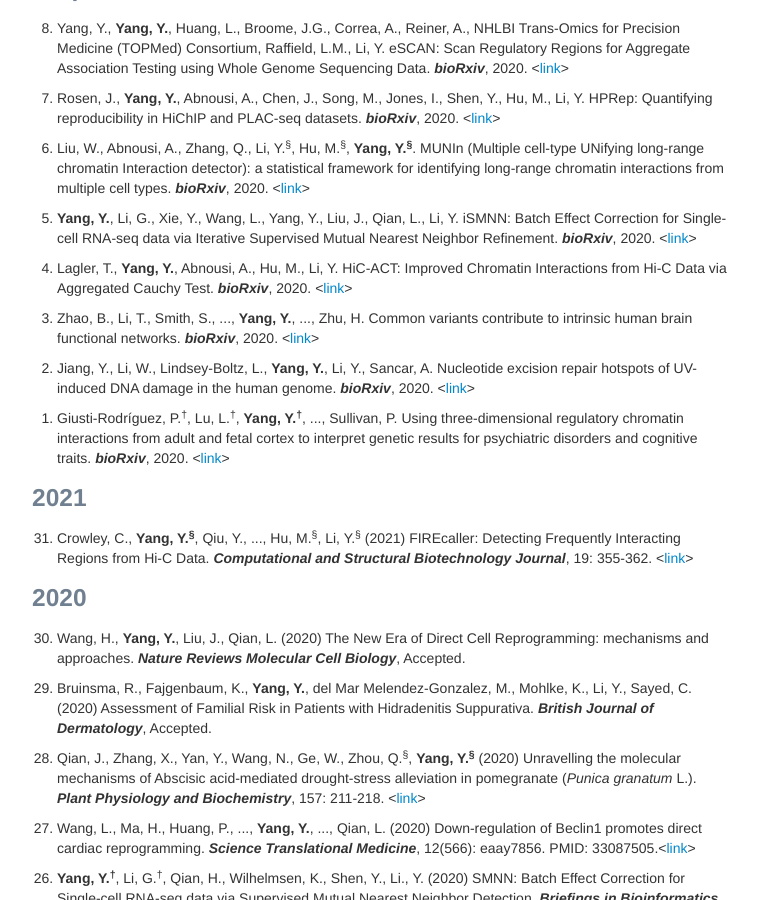
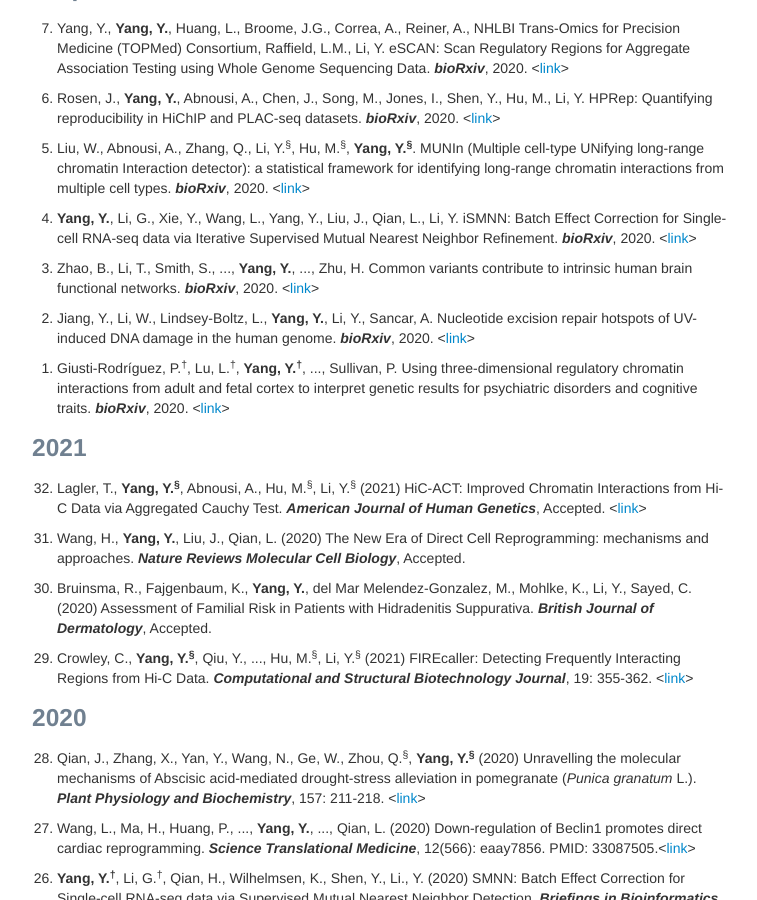
Before and after one commit to yycunc/yycunc.github.io, a Jekyll site: the page built from pages/pubs.md, in a window 1280 px wide and 900 px high, scrolled down 276 px. Shown: the whole window, without its empty margins (258-1015 px from the left). Built offline with Jekyll 4.4.1, drawn with Linux system fonts in a browser that asks for light colours; part of the change alters nothing that is shown.

Commit message:
Update pubs.md

```diff
--- a/pages/pubs.md
+++ b/pages/pubs.md
@@ -14,15 +14,13 @@ title: Yuchen Yang's publications
 &dagger; indicates co-first authors; &sect; indicates co-corresponding authors.
 
 ### Preprint
-<ol start="8"> <li> Yang, Y., <b>Yang, Y.</b>, Huang, L., Broome, J.G., Correa, A., Reiner, A., NHLBI Trans-Omics for Precision Medicine (TOPMed) Consortium, Raffield, L.M., Li, Y. eSCAN: Scan Regulatory Regions for Aggregate Association Testing using Whole Genome Sequencing Data. <i><b>bioRxiv</b></i>, 2020. <<a href="https://www.biorxiv.org/content/10.1101/2020.11.30.405266v1">link</a>></li></ol>
+<ol start="7"> <li> Yang, Y., <b>Yang, Y.</b>, Huang, L., Broome, J.G., Correa, A., Reiner, A., NHLBI Trans-Omics for Precision Medicine (TOPMed) Consortium, Raffield, L.M., Li, Y. eSCAN: Scan Regulatory Regions for Aggregate Association Testing using Whole Genome Sequencing Data. <i><b>bioRxiv</b></i>, 2020. <<a href="https://www.biorxiv.org/content/10.1101/2020.11.30.405266v1">link</a>></li></ol>
 
-<ol start="7"> <li> Rosen, J., <b>Yang, Y.</b>, Abnousi, A., Chen, J., Song, M., Jones, I., Shen, Y., Hu, M., Li, Y. HPRep: Quantifying reproducibility in HiChIP and PLAC-seq datasets. <i><b>bioRxiv</b></i>, 2020. <<a href="https://www.biorxiv.org/content/10.1101/2020.11.23.394239v1">link</a>></li></ol>
+<ol start="6"> <li> Rosen, J., <b>Yang, Y.</b>, Abnousi, A., Chen, J., Song, M., Jones, I., Shen, Y., Hu, M., Li, Y. HPRep: Quantifying reproducibility in HiChIP and PLAC-seq datasets. <i><b>bioRxiv</b></i>, 2020. <<a href="https://www.biorxiv.org/content/10.1101/2020.11.23.394239v1">link</a>></li></ol>
 
-<ol start="6"> <li> Liu, W., Abnousi, A., Zhang, Q., Li, Y.<sup>&sect;</sup>, Hu, M.<sup>&sect;</sup>, <b>Yang, Y.<sup>&sect;</sup></b>. MUNIn (Multiple cell-type UNifying long-range chromatin Interaction detector): a statistical framework for identifying long-range chromatin interactions from multiple cell types. <i><b>bioRxiv</b></i>, 2020. <<a href="https://www.biorxiv.org/content/10.1101/2020.11.12.380782v1">link</a>></li></ol>
+<ol start="5"> <li> Liu, W., Abnousi, A., Zhang, Q., Li, Y.<sup>&sect;</sup>, Hu, M.<sup>&sect;</sup>, <b>Yang, Y.<sup>&sect;</sup></b>. MUNIn (Multiple cell-type UNifying long-range chromatin Interaction detector): a statistical framework for identifying long-range chromatin interactions from multiple cell types. <i><b>bioRxiv</b></i>, 2020. <<a href="https://www.biorxiv.org/content/10.1101/2020.11.12.380782v1">link</a>></li></ol>
 
-<ol start="5"> <li> <b>Yang, Y.</b>, Li, G., Xie, Y., Wang, L., Yang, Y., Liu, J., Qian, L., Li, Y. iSMNN: Batch Effect Correction for Single-cell RNA-seq data via Iterative Supervised Mutual Nearest Neighbor Refinement. <i><b>bioRxiv</b></i>, 2020. <<a href="https://www.biorxiv.org/content/10.1101/2020.11.09.375659v1?rss=1">link</a>></li></ol>
-
-<ol start="4"> <li> Lagler, T., <b>Yang, Y.</b>, Abnousi, A., Hu, M., Li, Y. HiC-ACT: Improved Chromatin Interactions from Hi-C Data via Aggregated Cauchy Test. <i><b>bioRxiv</b></i>, 2020. <<a href="https://www.biorxiv.org/content/10.1101/2020.10.28.359869v1">link</a>></li></ol>
+<ol start="4"> <li> <b>Yang, Y.</b>, Li, G., Xie, Y., Wang, L., Yang, Y., Liu, J., Qian, L., Li, Y. iSMNN: Batch Effect Correction for Single-cell RNA-seq data via Iterative Supervised Mutual Nearest Neighbor Refinement. <i><b>bioRxiv</b></i>, 2020. <<a href="https://www.biorxiv.org/content/10.1101/2020.11.09.375659v1?rss=1">link</a>></li></ol>
 
 <ol start="3"> <li> Zhao, B., Li, T., Smith, S., ..., <b>Yang, Y.</b>, ..., Zhu, H. Common variants contribute to intrinsic human brain functional networks. <i><b>bioRxiv</b></i>, 2020. <<a href="https://www.biorxiv.org/content/10.1101/2020.07.30.229914v2.full">link</a>></li></ol>
 
@@ -31,13 +29,15 @@ title: Yuchen Yang's publications
 <ol start="1"> <li>Giusti-Rodríguez, P.<sup>&dagger;</sup>, Lu, L.<sup>&dagger;</sup>, <b>Yang, Y.<sup>&dagger;</sup></b>, ..., Sullivan, P. Using three-dimensional regulatory chromatin interactions from adult and fetal cortex to interpret genetic results for psychiatric disorders and cognitive traits. <i><b>bioRxiv</b></i>, 2020. <<a href="https://www.biorxiv.org/content/10.1101/406330v1.full">link</a>></li></ol>
 
 ### 2021
-<ol start="31"> <li>Crowley, C., <b>Yang, Y.<sup>&sect;</sup></b>, Qiu, Y., ..., Hu, M.<sup>&sect;</sup>, Li, Y.<sup>&sect;</sup> (2021) FIREcaller: Detecting Frequently Interacting Regions from Hi-C Data. <i><b>Computational and Structural Biotechnology Journal</b></i>, 19: 355-362. <<a href="https://www.sciencedirect.com/science/article/pii/S2001037020305511?via%3Dihub">link</a>></li></ol>
+<ol start="32"> <li> Lagler, T., <b>Yang, Y.<sup>&sect;</sup></b>, Abnousi, A., Hu, M.<sup>&sect;</sup>, Li, Y.<sup>&sect;</sup> (2021) HiC-ACT: Improved Chromatin Interactions from Hi-C Data via Aggregated Cauchy Test. <i><b>American Journal of Human Genetics</b></i>, Accepted. <<a href="https://www.biorxiv.org/content/10.1101/2020.10.28.359869v1">link</a>></li></ol>
+
+<ol start="31"> <li>Wang, H., <b>Yang, Y.</b>, Liu, J., Qian, L. (2020) The New Era of Direct Cell Reprogramming: mechanisms and approaches. <i><b>Nature Reviews Molecular Cell Biology</b></i>, Accepted.</li></ol>
+
+<ol start="30"> <li>Bruinsma, R., Fajgenbaum, K., <b>Yang, Y.</b>, del Mar Melendez-Gonzalez, M., Mohlke, K., Li, Y., Sayed, C. (2020) Assessment of Familial Risk in Patients with Hidradenitis Suppurativa. <i><b>British Journal of Dermatology</b></i>, Accepted.</li></ol>
+
+<ol start="29"> <li>Crowley, C., <b>Yang, Y.<sup>&sect;</sup></b>, Qiu, Y., ..., Hu, M.<sup>&sect;</sup>, Li, Y.<sup>&sect;</sup> (2021) FIREcaller: Detecting Frequently Interacting Regions from Hi-C Data. <i><b>Computational and Structural Biotechnology Journal</b></i>, 19: 355-362. <<a href="https://www.sciencedirect.com/science/article/pii/S2001037020305511?via%3Dihub">link</a>></li></ol>
 
 ### 2020
-<ol start="30"> <li>Wang, H., <b>Yang, Y.</b>, Liu, J., Qian, L. (2020) The New Era of Direct Cell Reprogramming: mechanisms and approaches. <i><b>Nature Reviews Molecular Cell Biology</b></i>, Accepted.</li></ol>
-
-<ol start="29"> <li>Bruinsma, R., Fajgenbaum, K., <b>Yang, Y.</b>, del Mar Melendez-Gonzalez, M., Mohlke, K., Li, Y., Sayed, C. (2020) Assessment of Familial Risk in Patients with Hidradenitis Suppurativa. <i><b>British Journal of Dermatology</b></i>, Accepted.</li></ol>
-
 <ol start="28"> <li>Qian, J., Zhang, X., Yan, Y., Wang, N., Ge, W., Zhou, Q.<sup>&sect;</sup>, <b>Yang, Y.<sup>&sect;</sup></b> (2020) Unravelling the molecular mechanisms of Abscisic acid-mediated drought-stress alleviation in pomegranate (<i>Punica granatum</i> L.). <i><b>Plant Physiology and Biochemistry</b></i>, 157: 211-218. <<a href="https://www.sciencedirect.com/science/article/pii/S0981942820305222">link</a>></li></ol>
 
 <ol start="27"> <li>Wang, L., Ma, H., Huang, P., ..., <b>Yang, Y.</b>, ..., Qian, L. (2020) Down-regulation of Beclin1 promotes direct cardiac reprogramming. <i><b>Science Translational Medicine</b></i>, 12(566): eaay7856. PMID: 33087505.<<a href="https://stm.sciencemag.org/content/12/566/eaay7856/tab-pdf">link</a>></li></ol>
```
